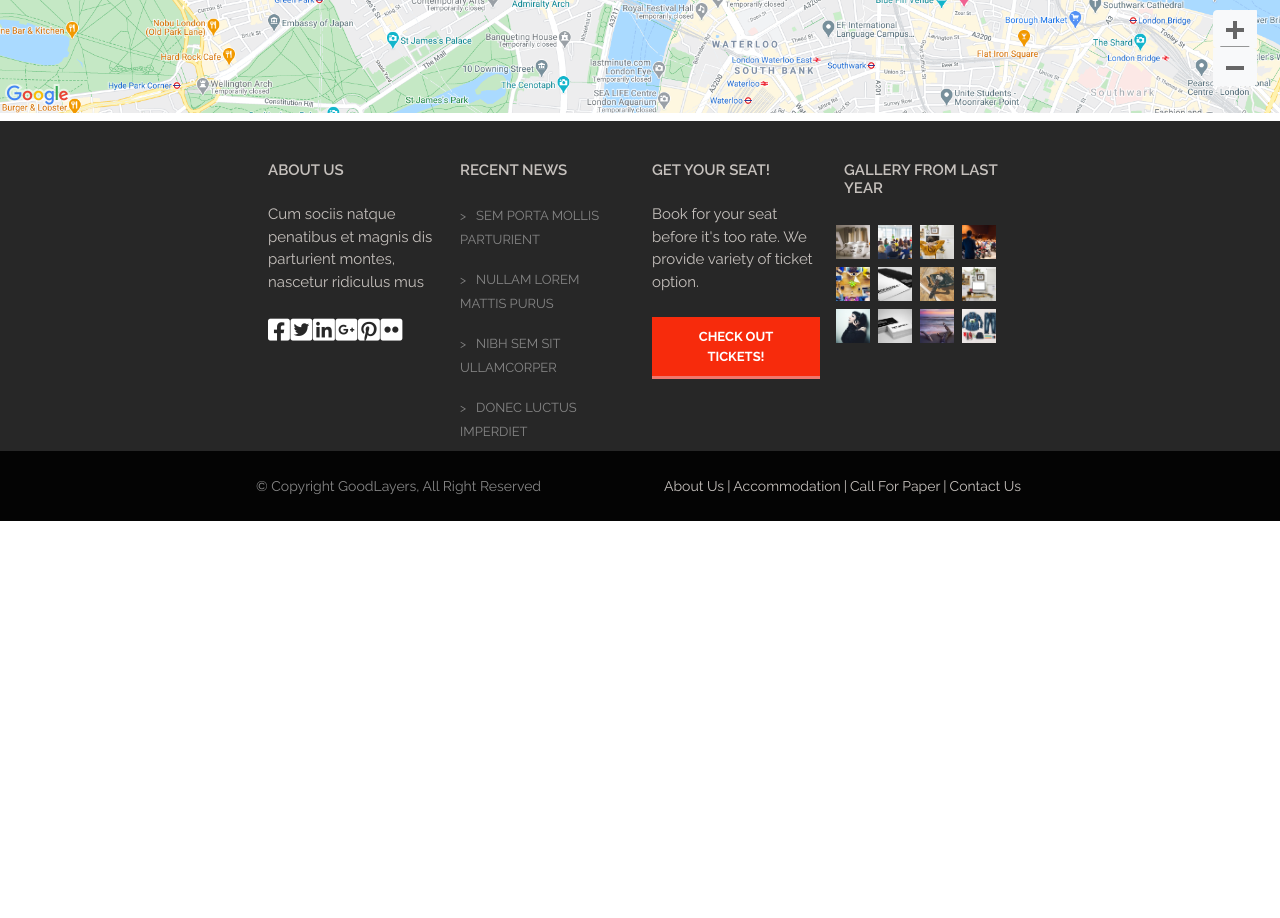
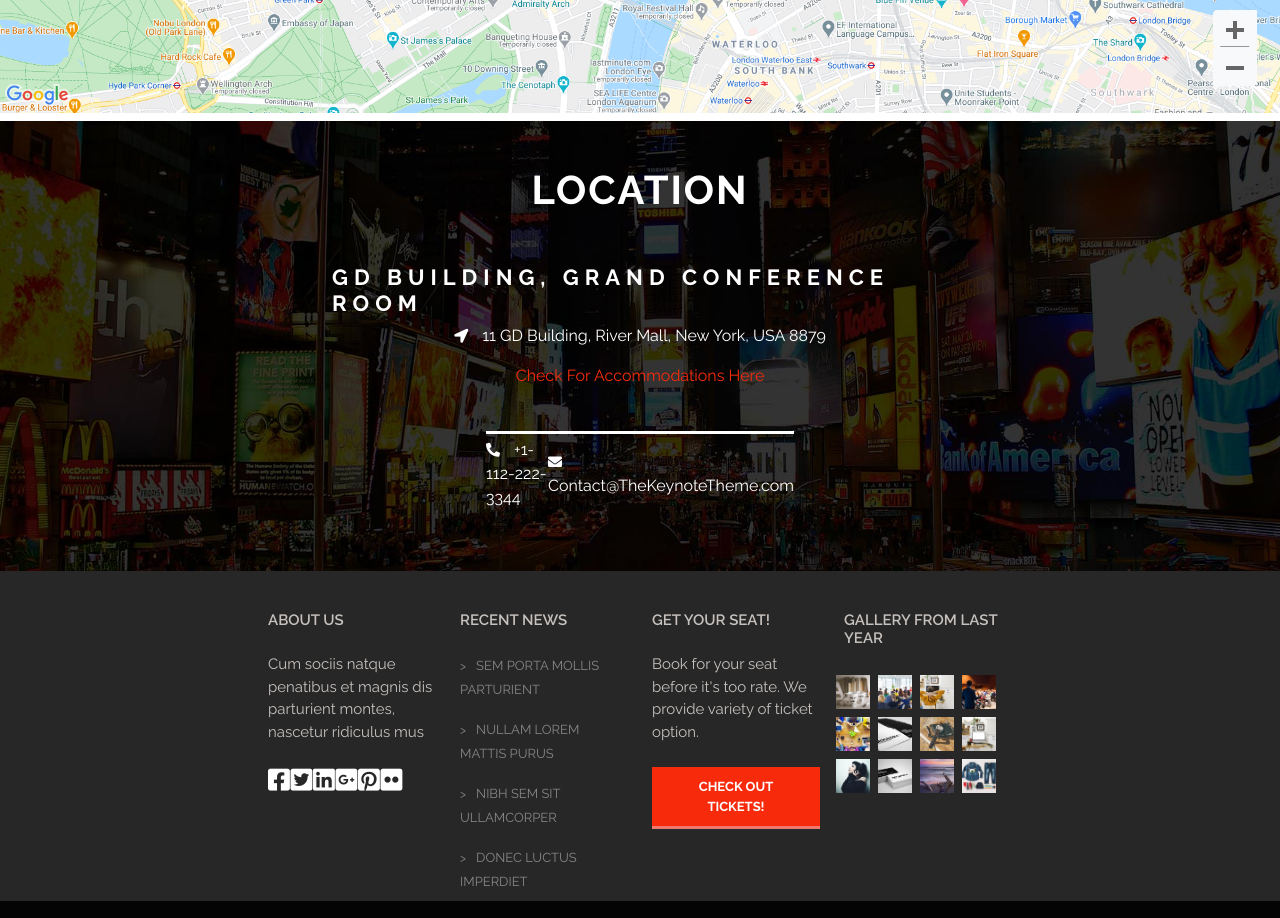
Before and after one commit to AntonioRusso1997/proj-html-vuejs, a Vue app: page / in a window 1280 px wide. Shown: the part 2960-3878 px from the top of the page. Before the commit the page ends 3507 px from the top, so only its background shows below. Built offline with nearby package versions, Linux system fonts and the light colour scheme.

Commit message:
Location section

```diff
--- a/src/components/Main.vue
+++ b/src/components/Main.vue
@@ -7,6 +7,7 @@
     <Speakers />
     <Program />
     <Map />
+    <Location />
   </main>
 </template>
 
@@ -17,6 +18,7 @@
 import Speakers from './main-components/Speakers.vue'
 import Program from './main-components/Program.vue'
 import Map from './main-components/Map.vue'
+import Location from './main-components/Location.vue'
 
 export default {
   name: 'Main',
@@ -26,7 +28,8 @@
     Subscribe,
     Speakers,
     Program,
-    Map
+    Map,
+    Location
   },
   data () {
     return {
--- /dev/null
+++ b/src/components/main-components/Location.vue
@@ -0,0 +1,70 @@
+<template>
+    <!-- Sezione Location -->
+    <div class="location w-100 d-flex flex-column justify-content-center align-items-center text-white">
+      <div class="container w-50 d-flex flex-column justify-content-center align-items-center">
+        <h1 class="fw-bold">LOCATION</h1>
+        <h3 class="fw-bold mb-2">GD BUILDING, GRAND CONFERENCE ROOM</h3>
+        <p class="mb-3"><i class="fas fa-location-arrow"></i> 11 GD Building, River Mall, New York, USA 8879</p>
+        <label class="mb-2" for="location">Check For Accommodations Here</label>
+        <input class="w-50 mb-1" type="text" id="location">
+        <div class="w-50 d-flex justify-content-between align-items-center">
+          <p><i class="fas fa-phone-alt"></i> +1-112-222-3344</p>
+          <p><i class="fas fa-envelope"></i> Contact@TheKeynoteTheme.com</p>
+        </div>
+      </div>
+    </div>
+</template>
+
+<script>
+export default {
+  name: 'Location',
+  data () {
+    return {
+
+    }
+  }
+}
+</script>
+
+<!-- Add "scoped" attribute to limit CSS to this component only -->
+<style scoped lang="scss">
+@import "../../styles/generals.scss";
+
+.location {
+  height: 450px;
+  background-image: url(../../assets/images/location-bg.jpg);
+  background-size: cover;
+
+  h1 {
+    letter-spacing: 2px;
+    margin-bottom: 50px;
+
+  }
+
+  h3 {
+    font-size: 22px;
+    letter-spacing: 6px;
+  }
+
+  label {
+    color: $scarlet;
+  }
+
+  input {
+    background: transparent;
+    border: none;
+    border-bottom: 3px solid white;
+    font-size: 22px;
+
+    &:focus {
+      border: none;
+    }
+  }
+
+  i {
+    margin-right: 10px;
+    font-size: 14px;
+  }
+}
+
+</style>
```
